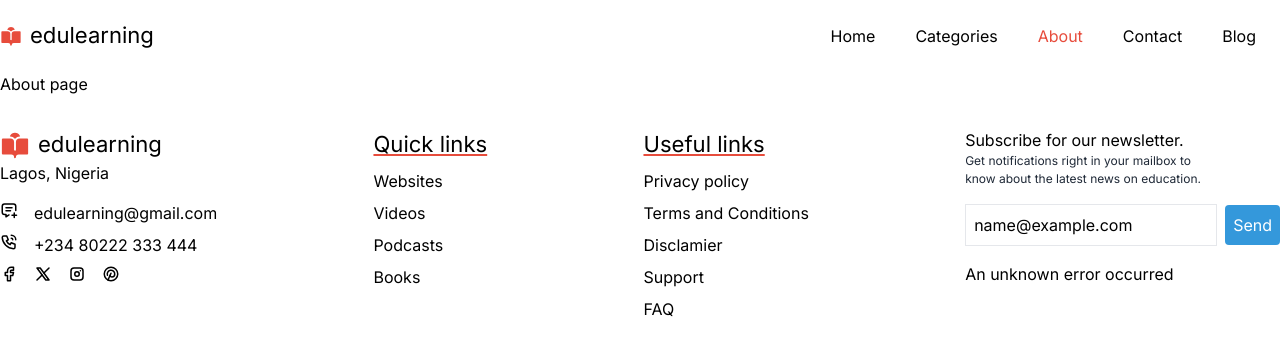
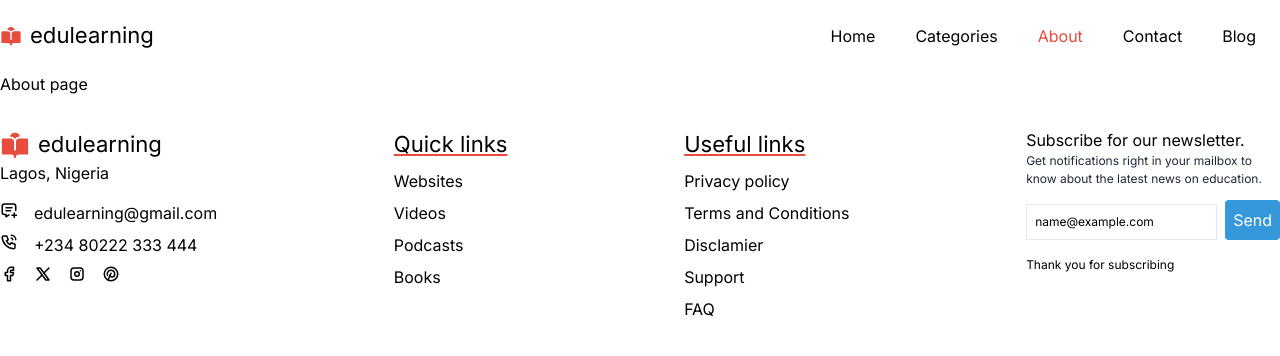
Before and after one commit to motuncoded/edulearning, a Next.js app: page /about in a window 1280 px wide. Both pictures are taken after typing "name@example.com" into the empty fields and a click on the button "Send". Shown: the top 356 px of the page. Built offline with nearby package versions, Linux system fonts and the light colour scheme; no server answers.

Commit message:
added subscribe.tsx to the footer

```diff
--- a/package.json
+++ b/package.json
@@ -13,12 +13,14 @@
     "next": "14.2.3",
     "react": "^18",
     "react-dom": "^18",
-    "react-icons": "^5.2.1"
+    "react-icons": "^5.2.1",
+    "validator": "^13.12.0"
   },
   "devDependencies": {
     "@types/node": "^20",
     "@types/react": "^18",
     "@types/react-dom": "^18",
+    "@types/validator": "^13.12.0",
     "eslint": "^8",
     "eslint-config-next": "14.2.3",
     "postcss": "^8",
--- a/src/components/Footer.tsx
+++ b/src/components/Footer.tsx
@@ -9,8 +9,8 @@ import {
   TbMessagePlus,
 } from "react-icons/tb";
 import { TbPhoneCall } from "react-icons/tb";
-
-import Subscribe from "../components/Subscribe";
+import React, { useState } from "react";
+import validator from "validator";
 
 // footerLogo component
 const FooterLogo = () => (
@@ -131,14 +131,59 @@ const Useful = () => {
   );
 };
 
-/* @client */
+const Subscribe = () => {
+  const [email, setEmail] = useState("");
+  const [subscribeMessage, setSubscribeMessage] = useState("");
+
+  const handleSubmit = async (event: React.FormEvent<HTMLFormElement>) => {
+    event.preventDefault();
+    if (!validator.isEmail(email)) {
+      setSubscribeMessage("Please input a valid email");
+    } else {
+      setSubscribeMessage("Thank you for subscribing");
+      setEmail("");
+
+    }
+  };
+  return (
+    <section className="mt-4" aria-label="Subscribe ">
+      <h3>Subscribe for our newsletter.</h3>
+      <p className="text-[12px] w-[250px] text-gray-800">
+        Get notifications right in your mailbox to know about the latest news on
+        education.{" "}
+      </p>
+      <form onSubmit={handleSubmit}>
+        <input
+          type="text"
+          className="border b-2 border-gray-200 p-2 my-4 mr-2 text-[.75rem]"
+          placeholder="Enter email"
+          aria-label="input"
+          onChange={(event) => setEmail(event.target.value)}
+        />
+        <button
+          type="submit"
+          aria-label="send button"
+          className="text-white bg-[var(--primary-color)] rounded p-2 text-[.] "
+        >
+          Send
+        </button>
+      </form>
+      {subscribeMessage ? (
+        <p
+          className=" text-[.75rem]"
+        >
+          {subscribeMessage}
+        </p>
+      ) : null}
+    </section>
+  );
+};
 
 export default function Page() {
   return (
     <footer
       aria-label="Footer"
-      className="flex justify-between py-4 max-sm:px-4 max-sm:flex-col  max-md:flex-col max-md:px-4  max-xl:flex-col max-xl:px-4 "
-    >
+      className="flex justify-between py-4 max-sm:px-4 max-sm:flex-col  max-md:flex-col max-md:px-4  max-xl:flex-col max-xl:px-4 ">
       <FooterLogo />
       <Category />
       <Useful />
--- a/src/components/Subscribe.tsx
+++ b/src/components/Subscribe.tsx
@@ -1,69 +1,4 @@
-"use client";
-import React, { useState } from "react";
-import axios from "axios";
-import { AxiosError } from "axios";
 
-interface SubscribeProps {
-  email: string;
-}
+
 
 // Subscribe component
-const Subscribe = () => {
-  const [email, setEmail] = useState("");
-  const [subscribeMessage, setSubscribeMessage] = useState("");
-  const emailRegex = /^[a-zA-Z0-9._%+-]+@[a-zA-Z0-9.-]+\.[a-zA-Z]{2,}$/;
-
-  const handleSubmit = async (event: React.FormEvent<HTMLFormElement>) => {
-    event.preventDefault();
-    if (!emailRegex.test(email)) {
-      setSubscribeMessage("Invalid email address");
-      return;
-    }
-    try {
-      const response = await axios.post("/app/api/subscribe", { email });
-      console.log(response);
-      setSubscribeMessage(response.data.message);
-    } catch (error) {
-      if (axios.isAxiosError(error)) {
-        setSubscribeMessage(
-          error.response?.data?.error || "An unknown error occurred",
-        );
-      } else {
-        setSubscribeMessage("An unexpected error occurred");
-      }
-    }
-  };
-  return (
-    <section className="mt-4" aria-label="Subscribe ">
-      <h3>Subscribe for our newsletter.</h3>
-      <p className="text-[12px] w-[250px] text-gray-800">
-        Get notifications right in your mailbox to know about the latest news on
-        education.{" "}
-      </p>
-      <form onSubmit={handleSubmit}>
-        <input
-          type="text"
-          className="border b-2 border-gray-200 p-2 my-4 mr-2 text-[16px]"
-          placeholder="Enter email"
-          aria-label="input"
-          onChange={(event) => setEmail(event.target.value)}
-        />
-        <button
-          type="submit"
-          aria-label="send button"
-          className="text-white bg-[var(--primary-color)] rounded p-2 "
-        >
-          Send
-        </button>
-      </form>
-      {subscribeMessage && (
-        <p
-          className={`text-${subscribeMessage.includes("error") ? "red" : "black"}`}
-        >
-          {subscribeMessage}
-        </p>
-      )}
-    </section>
-  );
-};
-export default Subscribe;
```
Also changed, not shown: api/subscribe.ts (deleted, +0 -21 lines), api/subscribers.csv (deleted), 1 other file (tests, documents, lock files or other folders).
